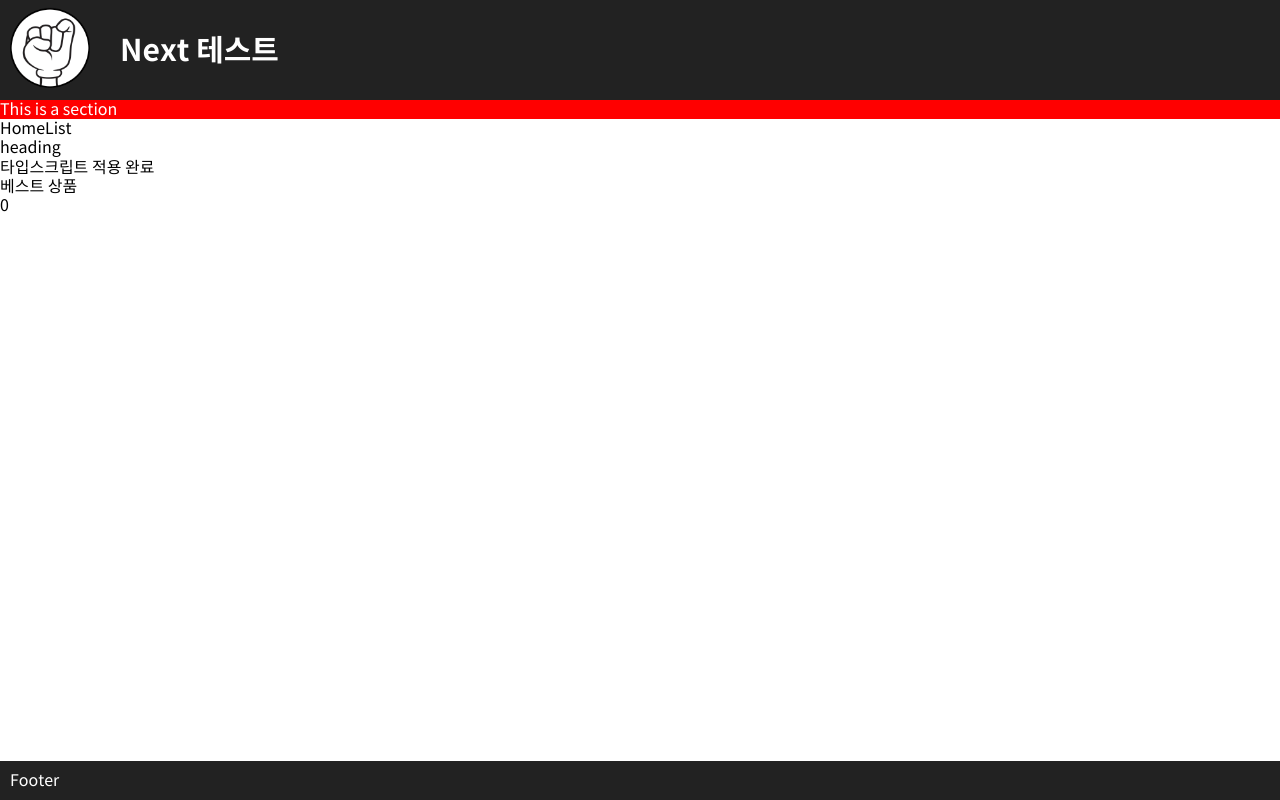
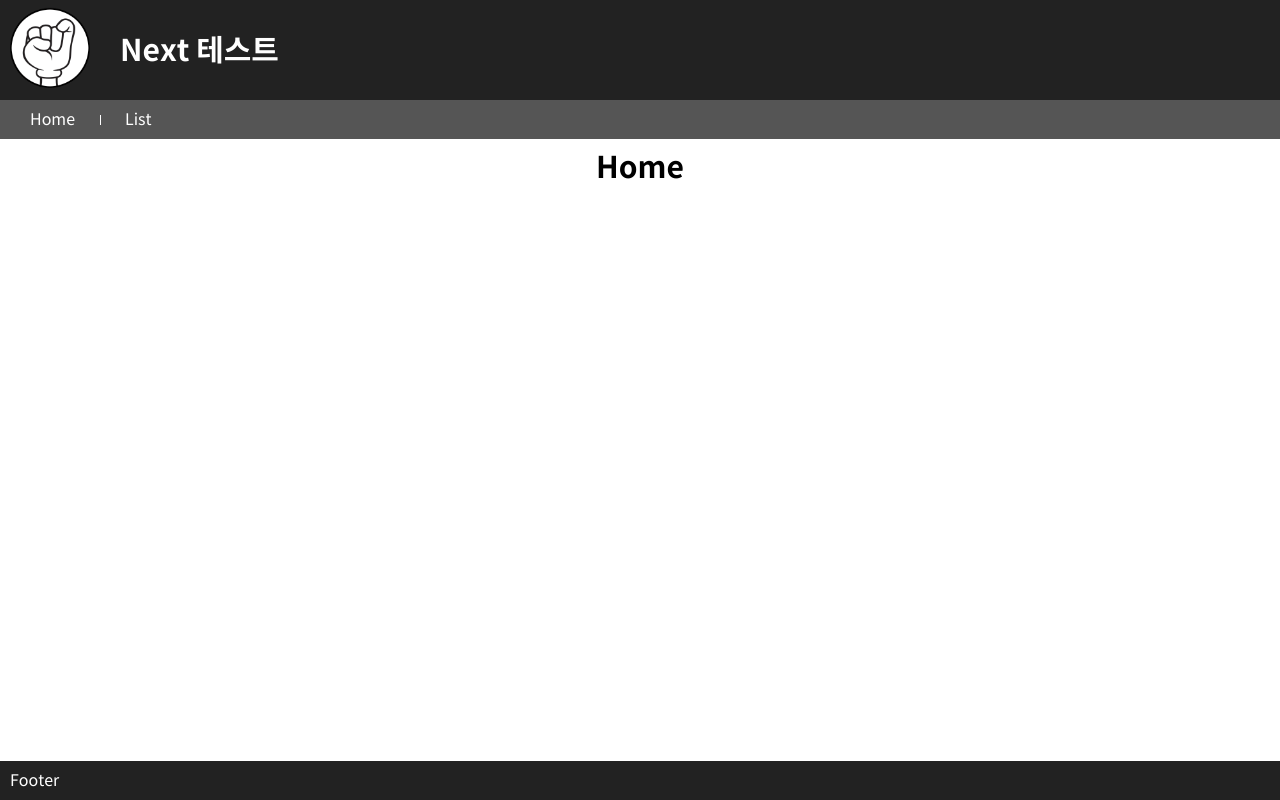
Before and after one commit to knightrun/next-basic, a Next.js app: page / in a window 1280 px wide. Built offline with nearby package versions, Linux system fonts and the light colour scheme; no server answers.

Commit message:
next-basic setting

```diff
--- a/package.json
+++ b/package.json
@@ -23,6 +23,7 @@
     "@types/classnames": "^2.2.11",
     "@types/node": "^14.14.37",
     "@types/react": "^17.0.3",
+    "@types/react-dom": "^17.0.3",
     "sass": "^1.32.8",
     "typescript": "^4.2.3"
   }
--- a/src/components/common/gnb.tsx
+++ b/src/components/common/gnb.tsx
@@ -1,15 +1,42 @@
 import Link from 'next/link'
+import styled from "@emotion/styled";
+
+const Nav = styled.nav`
+    background: #555;
+    color: #fff;
+    padding: 10px 30px;
+    a{
+        position: relative;
+        display: inline-block;
+        & + a{
+            padding-left: 25px;
+            margin-left: 25px;
+
+            &:before{
+                content: '';
+                display: block;
+                position: absolute;
+                left:0;
+                top:50%;
+                transform: translateY(-50%);
+                width:1px;
+                height:10px;
+                background-color: #fff;
+            }
+        }
+    }
+`
 
 const Gnb = () => (
-  <nav>
+  <Nav>
     <Link href="/">
       <a>Home</a>
     </Link>
 
-    <Link href="/dynamic/123">
+    <Link href="/product/list">
       <a>List</a>
     </Link>
-  </nav>
+  </Nav>
 )
 
 export default Gnb
--- a/src/components/common/header.tsx
+++ b/src/components/common/header.tsx
@@ -1,6 +1,5 @@
 import Gnb from './gnb'
 import {css, jsx} from '@emotion/react'
-import styled from '@emotion/styled'
 
 const titleWrap = css`
   position: relative;
@@ -14,11 +13,6 @@ const title = css`
   color: #fff;
   line-height: 100px;
   font-weight: 500;
-`
-
-const Section = styled.section`
-  background: red;
-  color: #fff;
 `
 
 const Header = () => (
@@ -35,7 +29,6 @@ const Header = () => (
       </div>
       <h1 css={title}>Next 테스트</h1>
     </div>
-    <Section>This is a section</Section>
     <Gnb/>
   </header>
 )
--- /dev/null
+++ b/src/components/common/heading.tsx
@@ -0,0 +1,22 @@
+import React from "react";
+import styled from "@emotion/styled";
+
+const HeadingWrap = styled.div`
+    text-align: center;
+    margin: 10px 0;
+`
+
+const StyledHeading = styled.div`
+    font-size: ${({level} : {level:number}) =>
+            +level === 2 ? '30px' :
+                    +level === 3 ? '20px' : '40px' };
+    font-weight: 500;
+`
+
+const Heading = ({level, title}) => (
+    <HeadingWrap className="title">
+      <StyledHeading as={+level === 1 ? "h1" : +level === 2 ? "h2" : +level === 3 ? "h3" : "h4"} level={+level}>{title}</StyledHeading>
+    </HeadingWrap>
+)
+
+export default Heading
--- a/src/components/product/itemList.tsx
+++ /dev/null
@@ -1,51 +0,0 @@
-import Link from "next/link";
-import {css, jsx} from '@emotion/react'
-
-const itemWrap = css`
-  width: 800px;
-  margin: 0 auto;
-  overflow: hidden;
-`
-
-const itemList = css`
-  float: left;
-  width: 33.333%;
-  padding: 30px;
-
-  &:after {
-    content: '';
-    display: block;
-    clear: both;
-  }
-
-  .txt_wrap {
-    height: 40px;
-    overflow: hidden;
-  }
-`
-
-
-const ItemList = ({list}) => (
-  <div>
-    <ul css={itemWrap}>
-      {
-        list.length && list.map((item, index) => (
-          <li css={itemList} key={index}>
-            <Link href={`/product/${item.id}`}>
-              <a>
-                <div className="image_wrap">
-                  <img src={item.image_link} alt={item.name}/>
-                </div>
-                <div className="txt_wrap">
-                  <span>{item.name}</span>
-                </div>
-              </a>
-            </Link>
-          </li>
-        ))
-      }
-    </ul>
-  </div>
-)
-
-export default ItemList
--- a/src/pages/index.tsx
+++ b/src/pages/index.tsx
@@ -1,42 +1,9 @@
-import React, {useEffect, useState} from "react"
-import axios from "axios"
-import ItemList from '@/components/product/itemList'
+import Heading from "@/components/common/heading";
 
-function Heading(props: any){
+export default function Home() {
   return (
-    <div className="title">
-      <props.as>{props.heading}</props.as>
+    <div className="container">
+      <Heading level="2" title="Home" />
     </div>
   )
 }
-
-export default function Home() {
-  const [text, setText] = useState<string>('자바스크립트')
-  const [list, setList] = useState([])
-  const API_URL: string = 'http://makeup-api.herokuapp.com/api/v1/products.json?brand=maybelline'
-
-  setTimeout(() => {
-    setText('타입스크립트')
-  }, 1000)
-
-  function getData(){
-    axios.get(API_URL).then(res => {
-      setList(res.data)
-    })
-  }
-
-  useEffect(() => {
-    getData()
-  }, [])
-
-  return (
-    <div className="container">
-      <Heading as="h1" heading="heading" />
-      <div>
-        <span>{text} 적용 완료</span>
-      </div>
-      <Heading as="h3" heading="베스트 상품" />
-      {list.length && <ItemList list={list} />}
-    </div>
-  )
-}
```
Also changed, not shown: src/components/product/productItem.tsx (added, +34 -0 lines), src/components/product/productItemList.tsx (added, +23 -0 lines), src/pages/product/list/index.tsx (added, +28 -0 lines), src/pages/product/detail/[id].tsx (added), 1 other file (tests, documents, lock files or other folders).
